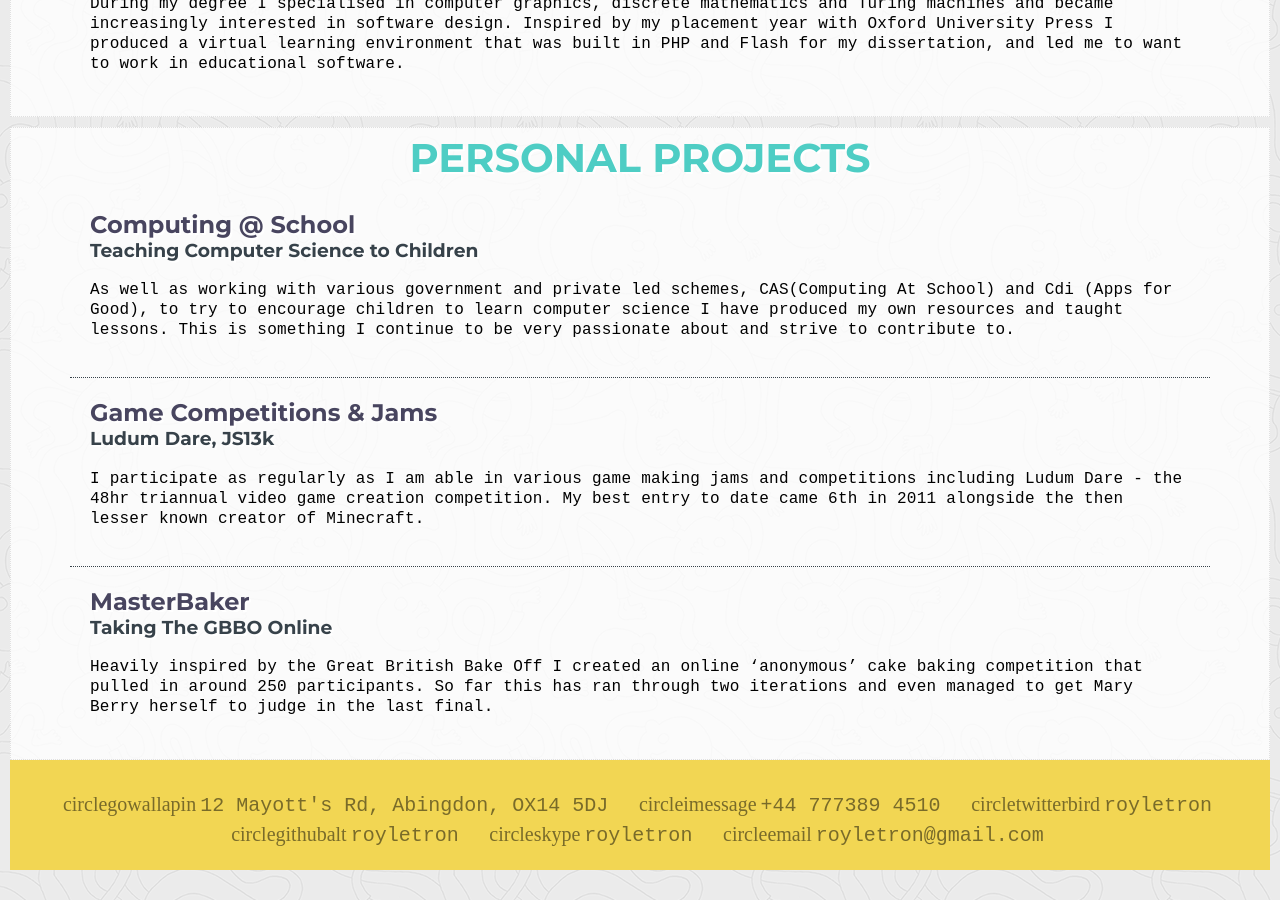
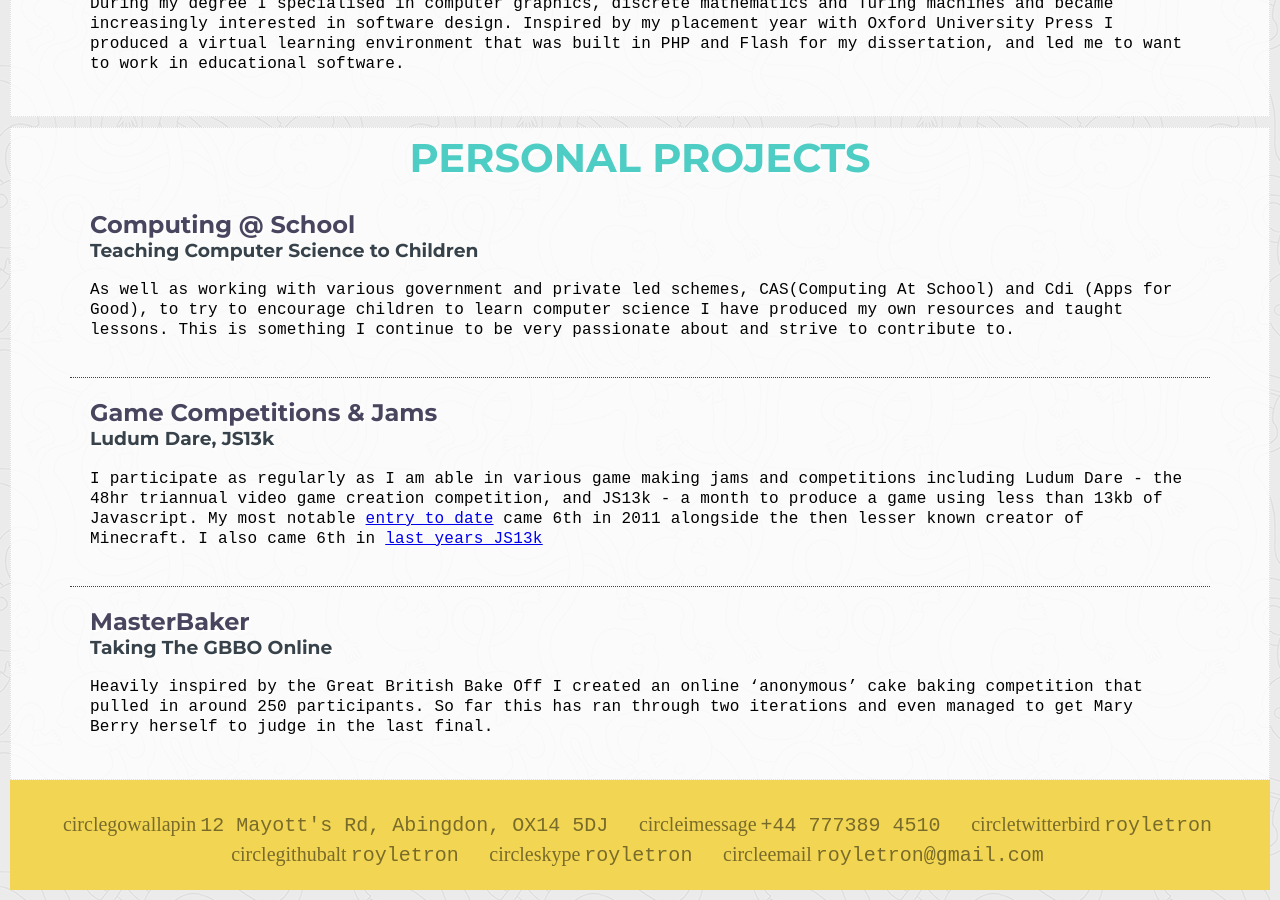
Before and after one commit to sudo-jaa/cv, a Jekyll site: the page built from index.html, in a window 1280 px wide and 900 px high, scrolled down 1993 px. Built offline with Jekyll 4.4.1, drawn with Linux system fonts in a browser that asks for light colours; some web fonts are replaced.

Commit message:
Add a few links

```diff
--- a/_posts/projects/2014-12-02-ludum-dare.markdown
+++ b/_posts/projects/2014-12-02-ludum-dare.markdown
@@ -5,4 +5,4 @@ categories: projects
 date:   2016-01-19 16:53:34 +0100
 ---
 
-I participate as regularly as I am able in various game making jams and competitions including Ludum Dare - the 48hr triannual video game creation competition. My best entry to date came 6th in 2011 alongside the then lesser known creator of Minecraft.
+I participate as regularly as I am able in various game making jams and competitions including Ludum Dare - the 48hr triannual video game creation competition, and JS13k - a month to produce a game using less than 13kb of Javascript. My most notable [entry to date](http://ludumdare.com/compo/ludum-dare-22/?action=preview&uid=6677) came 6th in 2011 alongside the then lesser known creator of Minecraft. I also came 6th in [last years JS13k](http://js13kgames.com/entries/dungeon-advisor)
```
